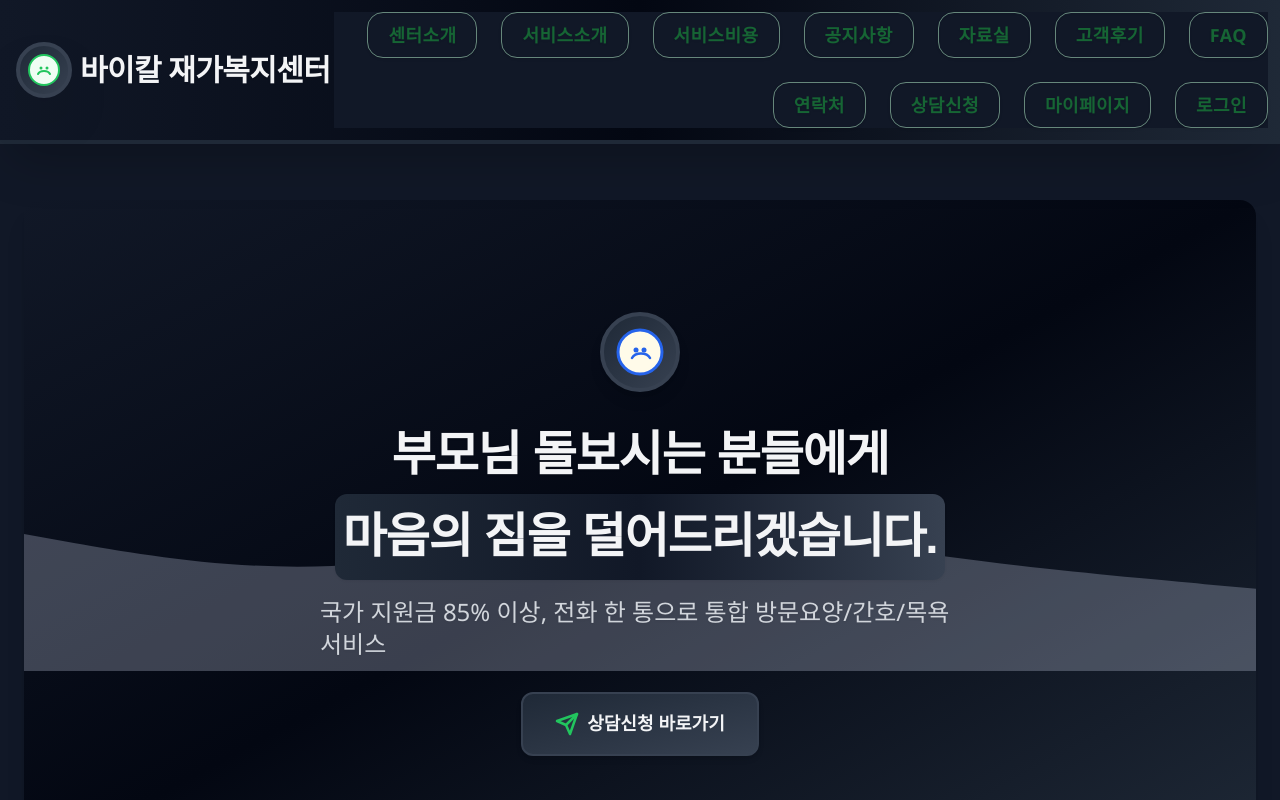
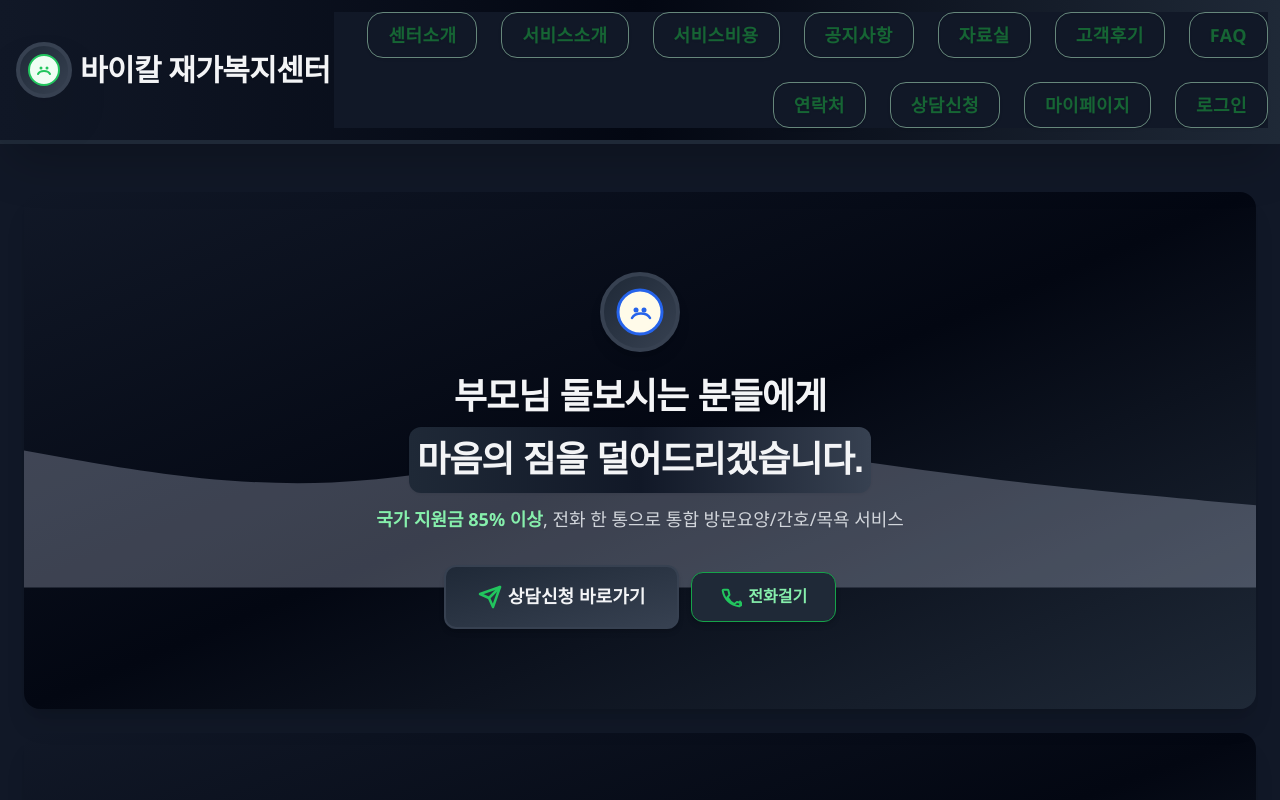
Before and after one commit to mxten777/mvp_project_18, a React (Vite) app: page / in a window 1280 px wide. Shown: the top 800 px of the page. Built offline with nearby package versions, Linux system fonts and the light colour scheme.

Commit message:
고객 후기 섹션 보강 및 가독성 개선 (색상, 행간, 내용 추가)

```diff
--- a/src/App.tsx
+++ b/src/App.tsx
@@ -73,12 +73,15 @@ const Reviews = () => (
     <h3 className="text-2xl font-bold text-center text-green-600 dark:text-gray-100 mb-7 tracking-tight select-none" style={{fontFamily:'Pretendard,Noto Sans KR,sans-serif'}}>고객 후기</h3>
     <div className="bg-white/90 dark:bg-gray-800/90 rounded-2xl shadow-xl border border-gray-100 dark:border-gray-700 p-8 space-y-5 text-base leading-relaxed text-gray-800 dark:text-gray-200">
       <p>실제 이용자와 가족분들의 소중한 후기를 통해 센터의 신뢰와 만족도를 확인하세요.</p>
-      <ul className="list-disc pl-5 space-y-1">
-        <li>“요양보호사 선생님이 친절하고 세심하게 돌봐주셔서 안심이 됩니다.”</li>
-        <li>“상담부터 서비스까지 빠르고 투명해서 믿음이 갑니다.”</li>
-        <li>“어르신이 밝아지고 가족 모두가 만족합니다.”</li>
+  <ul className="list-disc pl-5 space-y-3">
+        <li className="text-white">“요양보호사 선생님이 친절하고 세심하게 돌봐주셔서 안심이 됩니다. 매번 시간 맞춰 방문해주셔서 감사해요.”</li>
+        <li className="text-blue-300">“상담부터 서비스까지 빠르고 투명해서 믿음이 갑니다. 궁금한 점도 바로바로 안내해주셔서 좋았습니다.”</li>
+        <li className="text-white">“어르신이 밝아지고 가족 모두가 만족합니다. 집안 분위기도 한결 좋아졌어요.”</li>
+        <li className="text-blue-300">“갑작스러운 일정 변경에도 유연하게 대응해주셔서 정말 고마웠습니다.”</li>
+        <li className="text-white">“방문간호 서비스 덕분에 건강 관리가 한결 수월해졌어요. 전문 간호사님께 감사드립니다.”</li>
+        <li className="text-blue-300">“기초생활수급자라 비용이 부담됐는데, 친절하게 안내해주셔서 큰 도움이 됐습니다.”</li>
       </ul>
-      <p>더 많은 후기는 상담 시 안내해드립니다.</p>
+      <p className="text-sm text-gray-500 dark:text-gray-400 mt-3">※ 더 많은 실제 후기는 상담 시 안내해드립니다.</p>
     </div>
   </section>
 );
--- a/src/components/FAQList.tsx
+++ b/src/components/FAQList.tsx
@@ -45,9 +45,9 @@ const faqs = [
 ];
 
 const FAQList: React.FC = () => (
-  <section className="py-16 bg-gradient-to-br from-green-50 via-white to-green-100 dark:from-gray-900 dark:via-gray-950 dark:to-gray-800 rounded-2xl shadow-xl mx-2 mt-6">
-  <h3 className="text-2xl md:text-3xl font-extrabold text-green-700 dark:text-gray-100 mb-12 text-center tracking-tight select-none" style={{fontFamily:'Pretendard,Noto Sans KR,sans-serif'}}>자주 묻는 질문</h3>
-    <div className="space-y-8 max-w-3xl mx-auto px-6 md:px-8 py-2 md:py-4">
+  <section className="py-14 bg-gradient-to-br from-green-50 via-white to-green-100 dark:from-gray-900 dark:via-gray-950 dark:to-gray-800 rounded-2xl shadow-xl mx-2 mt-6">
+  <h3 className="text-2xl md:text-3xl font-extrabold text-green-700 dark:text-gray-100 mb-10 text-center tracking-tight select-none" style={{fontFamily:'Pretendard,Noto Sans KR,sans-serif'}}>자주 묻는 질문</h3>
+    <div className="space-y-4 max-w-3xl mx-auto px-4 md:px-6 py-1 md:py-2">
       {faqs.map((faq, i) => (
         <Card key={i} className="p-0 overflow-hidden bg-white/90 dark:bg-gray-800/90 rounded-2xl shadow-lg border border-gray-100 dark:border-gray-700">
           <details className="group transition-all duration-200">
@@ -55,7 +55,7 @@ const FAQList: React.FC = () => (
               <span className="inline-block w-6 h-6 text-green-400 dark:text-gray-300">❓</span>
               {faq.q}
             </summary>
-            <p className="mt-3 text-green-700 dark:text-gray-100 text-base leading-relaxed font-medium">{faq.a}</p>
+            <p className="mt-2 text-green-700 dark:text-gray-100 text-base leading-normal font-medium">{faq.a}</p>
           </details>
         </Card>
       ))}
--- a/src/components/Hero.tsx
+++ b/src/components/Hero.tsx
@@ -2,14 +2,14 @@ import React from "react";
 import Button from "./Button";
 
 const Hero: React.FC = () => (
-  <section className="relative py-20 md:py-28 bg-gradient-to-br from-green-50 via-white to-green-100 dark:from-gray-900 dark:via-gray-950 dark:to-gray-800 flex flex-col items-center justify-center overflow-hidden rounded-2xl shadow-xl mx-2 mt-6">
-    <div className="absolute inset-0 pointer-events-none select-none">
+  <section className="relative py-16 md:py-20 bg-gradient-to-br from-green-50 via-white to-green-100 dark:from-gray-900 dark:via-gray-950 dark:to-gray-800 flex flex-col items-center justify-center overflow-hidden rounded-2xl shadow-xl mx-2 mt-4">
+    <div className="absolute inset-0 pointer-events-none select-none hidden md:block">
       <svg width="100%" height="100%" viewBox="0 0 1440 320" fill="none" xmlns="http://www.w3.org/2000/svg" className="w-full h-full">
         <path fill="#e0e7ff" fillOpacity="0.25" d="M0,160L60,170.7C120,181,240,203,360,197.3C480,192,600,160,720,154.7C840,149,960,171,1080,186.7C1200,203,1320,213,1380,218.7L1440,224L1440,320L1380,320C1320,320,1200,320,1080,320C960,320,840,320,720,320C600,320,480,320,360,320C240,320,120,320,60,320L0,320Z" />
       </svg>
     </div>
     <div className="relative z-10 flex flex-col items-center max-w-2xl mx-auto px-4">
-  <div className="inline-flex items-center justify-center w-20 h-20 rounded-full bg-gradient-to-br from-green-200 to-green-100 dark:from-gray-800 dark:to-gray-700 shadow-lg mb-6 border-4 border-white dark:border-gray-700">
+  <div className="inline-flex items-center justify-center w-20 h-20 rounded-full bg-gradient-to-br from-green-200 to-green-100 dark:from-gray-800 dark:to-gray-700 shadow-lg mb-4 border-4 border-white dark:border-gray-700">
         <svg width="48" height="48" viewBox="0 0 48 48" fill="none" aria-hidden="true">
           <circle cx="24" cy="24" r="22" stroke="#2563eb" strokeWidth="3" fill="#fffbe9" />
           <path d="M16 30c3-6 15-6 18 0" stroke="#2563eb" strokeWidth="2.5" strokeLinecap="round"/>
@@ -18,7 +18,7 @@ const Hero: React.FC = () => (
         </svg>
       </div>
   <h2
-    className="text-2xl md:text-5xl font-extrabold text-green-700 dark:text-gray-100 mb-4 drop-shadow-sm tracking-tight leading-snug md:leading-relaxed select-none text-center"
+    className="text-2xl md:text-4xl font-extrabold text-green-700 dark:text-gray-100 mb-3 drop-shadow-sm tracking-tight leading-snug md:leading-relaxed select-none text-center"
     style={{fontFamily:'Pretendard,Noto Sans KR,sans-serif'}}
   >
     <span className="block md:inline">부모님 돌보시는 분들에게</span>
@@ -28,17 +28,31 @@ const Hero: React.FC = () => (
       </span>
     </span>
   </h2>
-  <p className="text-xl md:text-2xl text-green-600 dark:text-gray-300 mb-8 font-medium drop-shadow-sm">국가 지원금 85% 이상, 전화 한 통으로 통합 방문요양/간호/목욕 서비스</p>
+  <p className="text-base md:text-lg text-green-600 dark:text-gray-300 mb-6 font-medium drop-shadow-sm">
+    <span className="text-green-700 dark:text-green-300 font-semibold">국가 지원금 85% 이상</span>
+    , 전화 한 통으로 통합 방문요양/간호/목욕 서비스
+  </p>
+      <div className="flex flex-col sm:flex-row gap-3 w-full justify-center items-center mt-2">
         <Button
           size="lg"
           aria-label="상담신청 바로가기"
           onClick={() => window.location.href = "/apply"}
-        className="flex items-center gap-2 px-7 py-3 rounded-xl bg-green-500 dark:bg-gray-700 hover:bg-green-600 dark:hover:bg-gray-600 active:bg-green-700 dark:active:bg-gray-800 text-white dark:text-gray-100 font-bold text-lg shadow-md transition focus:outline-none focus:ring-2 focus:ring-green-400 dark:focus:ring-gray-400 focus:ring-offset-2"
+          className="flex items-center gap-1.5 px-7 py-3 rounded-xl bg-green-500 dark:bg-gray-700 hover:bg-green-600 dark:hover:bg-gray-600 active:bg-green-700 dark:active:bg-gray-800 text-white dark:text-gray-100 font-bold text-base shadow-md transition focus:outline-none focus:ring-2 focus:ring-green-400 dark:focus:ring-gray-400 focus:ring-offset-2"
           style={{fontFamily:'Pretendard,Noto Sans KR,sans-serif'}}
         >
           <svg width="24" height="24" fill="none" stroke="#22c55e" strokeWidth="2.5" strokeLinecap="round" strokeLinejoin="round" viewBox="0 0 24 24" aria-hidden="true"><path d="M22 2L11 13"></path><path d="M22 2l-7 20-4-9-9-4 20-7z"></path></svg>
           상담신청 바로가기
         </Button>
+        <a
+          href="tel:0212345678"
+          className="flex items-center gap-1.5 px-7 py-3 rounded-xl bg-white dark:bg-gray-800 border border-green-400 dark:border-green-600 text-green-700 dark:text-green-300 font-bold text-base shadow-md transition hover:bg-green-50 dark:hover:bg-gray-700 focus:outline-none focus:ring-2 focus:ring-green-400 dark:focus:ring-green-600 focus:ring-offset-2"
+          style={{fontFamily:'Pretendard,Noto Sans KR,sans-serif'}}
+          aria-label="전화걸기"
+        >
+          <svg width="22" height="22" fill="none" stroke="#22c55e" strokeWidth="2.2" strokeLinecap="round" strokeLinejoin="round" viewBox="0 0 24 24" aria-hidden="true"><path d="M22 16.92V21a1 1 0 0 1-1.09 1A19.79 19.79 0 0 1 3 5.09 1 1 0 0 1 4 4h4.09a1 1 0 0 1 1 .75l1.13 4.52a1 1 0 0 1-.29 1L8.21 12.21a16 16 0 0 0 7.58 7.58l1.94-1.94a1 1 0 0 1 1-.29l4.52 1.13a1 1 0 0 1 .75 1V21z"></path></svg>
+          전화걸기
+        </a>
+      </div>
     </div>
   </section>
 );
```
Lines whose indentation alone changed are shown as unchanged.
